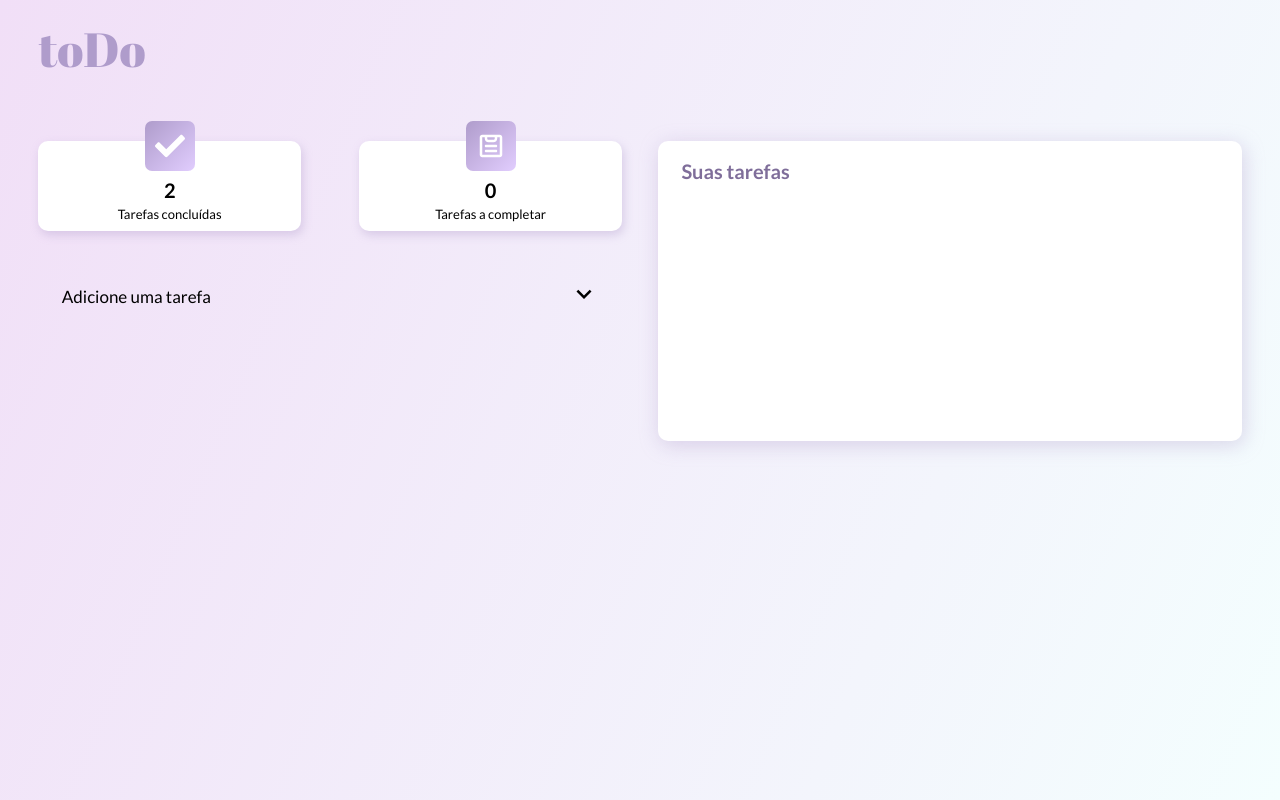
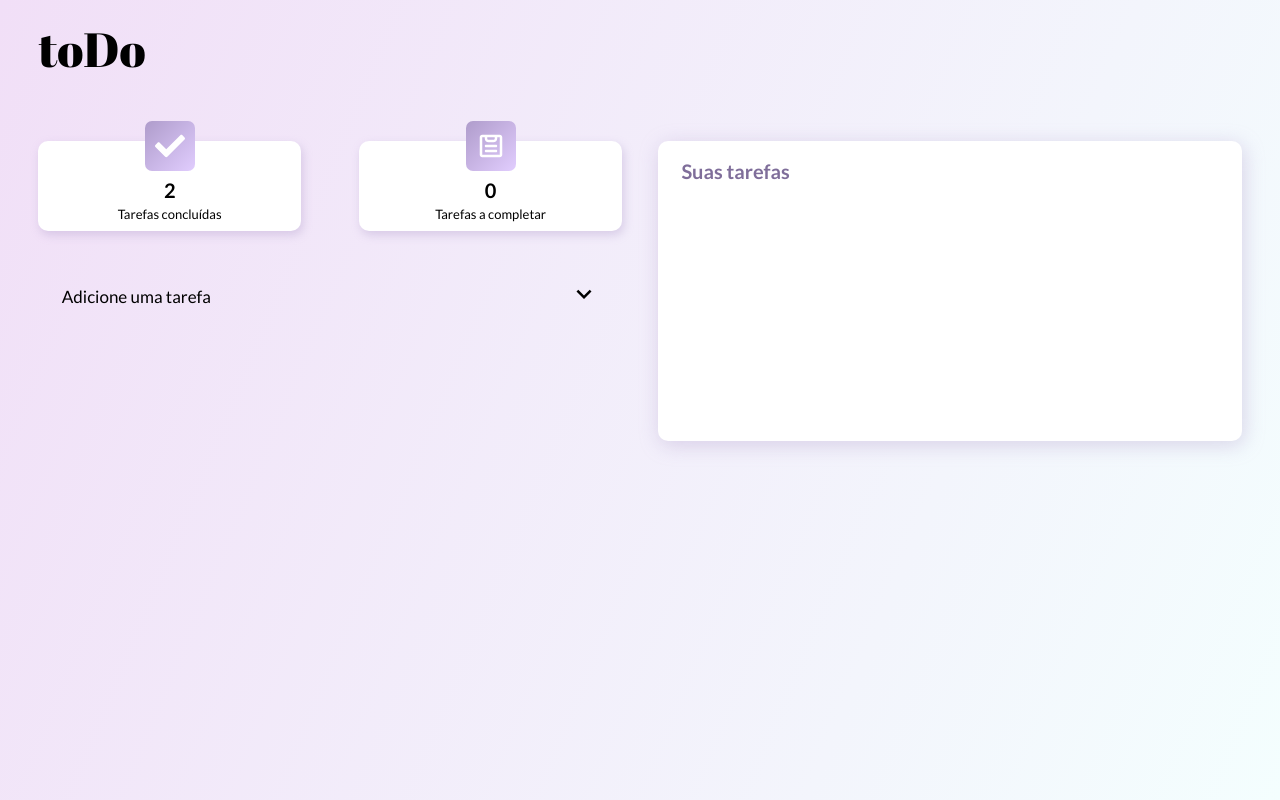
Before and after one commit to claradaibert/todo-app, a React (Create React App) app: page / in a window 1280 px wide. Built offline with nearby package versions, Linux system fonts and the light colour scheme.

Commit message:
Adjust mainPage

```diff
--- a/src/pages/MainPage/index.js
+++ b/src/pages/MainPage/index.js
@@ -1,20 +1,20 @@
 import { useState } from 'react';
 import TaskBox from '../../components/taskBox';
-import DataBox from '../../components/dataBox';
+import DataBox from '../../components/DataBox';
 import AddTask from '../../components/addTask';
 import {FaCheck} from 'react-icons/fa';
 import {CgClipboard} from 'react-icons/cg';
-import * as Style from './style';
+import { Container } from './style';
 
-export default function MainPage() {
+function MainPage() {
     const [taskList, setTaskList] = useState([]);
 
     return (
-        <Style.Container>
-          <Style.Header>toDo</Style.Header>
-          <Style.Body>
-            <Style.LeftContainer>
-              <Style.DataContainers>
+        <Container>
+          <div className='header'>toDo</div>
+          <div className='pageBody'>
+            <div className='leftContainer'>
+              <div className='dataContainer'>
                 <DataBox
                   icon={<FaCheck/>}
                   title={"2"}
@@ -25,14 +25,16 @@ export default function MainPage() {
                   title={taskList.length}
                   text={"Tarefas a completar"}
                 />
-              </Style.DataContainers>
+              </div>
               <AddTask
                 taskList={taskList}
                 setTaskList={setTaskList}
               />
-            </Style.LeftContainer>
+            </div>
             <TaskBox></TaskBox>
-          </Style.Body>
-        </Style.Container>
+          </div>
+        </Container>
     )
 }
+
+export default MainPage;
--- a/src/pages/MainPage/style.js
+++ b/src/pages/MainPage/style.js
@@ -1,29 +1,32 @@
 import styled from "styled-components";
 
-export const Wrap = styled.div `
+export const Wrap = styled.div`
   margin: 0;
   padding: 0;
-`
+`;
 
 export const Container = styled.div`
   min-height: 100vh;
   max-width: 100vw;
-    background: linear-gradient(112.68deg, #F1DFF7 0%, rgba(218, 252, 252, 0.3) 100%);
+  background: linear-gradient(
+    112.68deg,
+    #f1dff7 0%,
+    rgba(218, 252, 252, 0.3) 100%
+  );
   box-sizing: border-box;
   display: flex;
   flex-direction: column;
   gap: 60px;
   padding-bottom: 20px;
-`
 
-export const Header = styled.p`
-    font: normal normal 3rem 'Abril Fatface', cursive;
-    color: ${props => props.theme.palette.mediumPurple};
+  .header {
+    font: normal normal 3rem "Abril Fatface", cursive;
+    color: ${(props) => props.theme.mediumPurple};
     margin-left: 3%;
     margin-top: 1rem;
-`
+  }
 
-export const Body = styled.div`
+  .pageBody {
     display: grid;
     grid-template-columns: 1fr 1fr;
     padding: 0 3%;
@@ -33,17 +36,18 @@ export const Body = styled.div`
       flex-direction: column;
       gap: 40px;
     }
-`
 
-export const LeftContainer = styled.div`
+    .leftContainer {
       display: flex;
       flex-direction: column;
       width: 100%;
       gap: 30px;
-`
 
-export const DataContainers = styled.div`
+      .dataContainer {
         display: flex;
         width: 100%;
         gap: 10%;
-`
+      }
+    }
+  }
+`;
```
Lines whose indentation alone changed are shown as unchanged.
